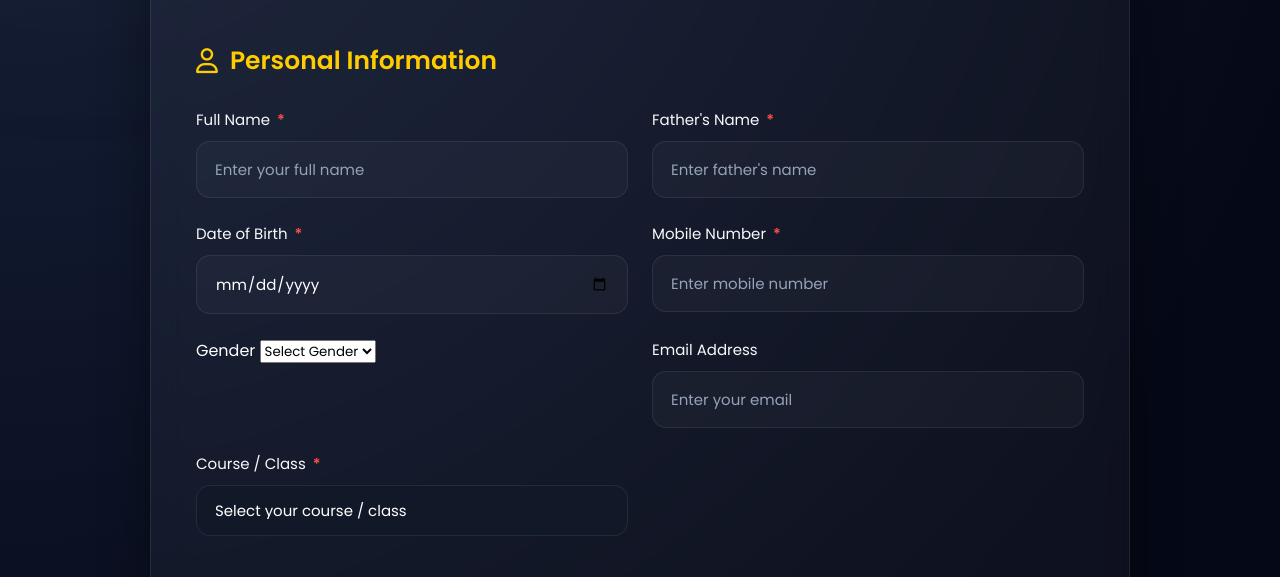
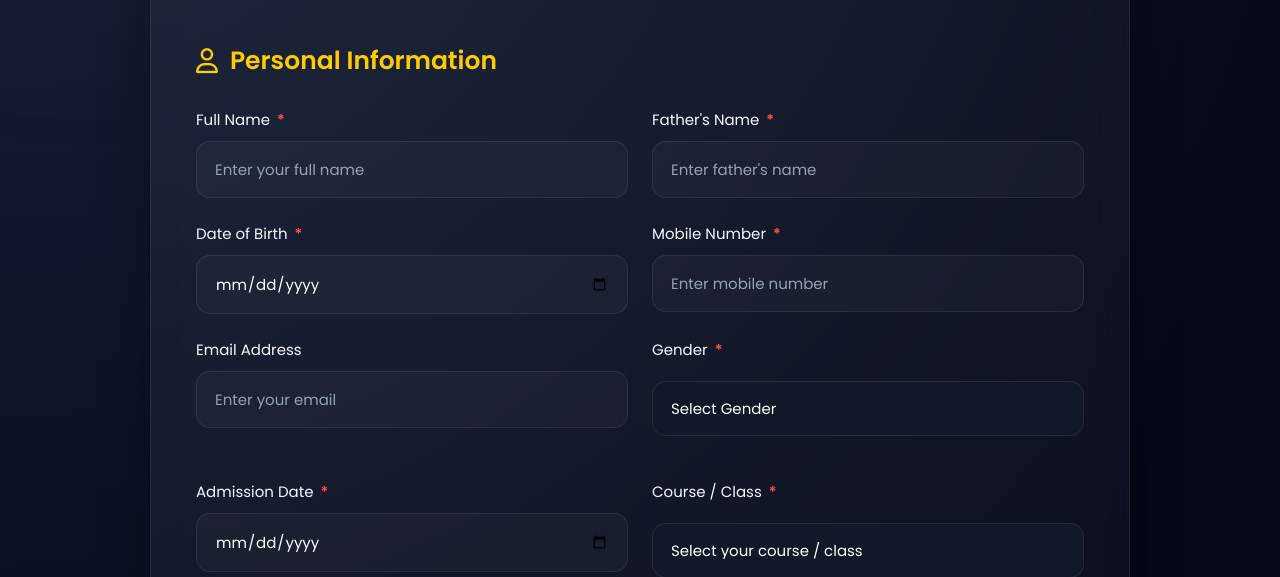
Before and after one commit to Punit-Debugger/JHRC, a website: page admission.html in a window 1280 px wide. Shown: the part 375-952 px from the top of the page. Drawn offline with Linux system fonts and the light colour scheme.

Commit message:
Fixed admission form UI and added gender/admission date

```diff
--- a/admission.html
+++ b/admission.html
@@ -44,7 +44,37 @@
     >
 
     <style>
+select {
 
+    width: 100%;
+
+    padding: 16px;
+
+    border-radius: 16px;
+
+    border: 1px solid rgba(255,255,255,0.08);
+
+    background: rgba(255,255,255,0.04);
+
+    color: white;
+
+    font-size: 18px;
+    height: 55px;
+    outline: none;
+
+    margin-top: 10px;
+
+    margin-bottom: 20px;
+
+    backdrop-filter: blur(10px);
+
+}
+
+select option {
+
+    color: black;
+
+}
         *{
 
             margin:0;
@@ -748,21 +778,35 @@
         >
 
     </div>
-<div class="form-group">
 
-    <label for="gender">
+    <div class="input-group">
 
+        <label>
+            Email Address
+        </label>
+
+        <input
+            type="email"
+            name="email"
+            placeholder="Enter your email"
+        >
+
+    </div>
+
+    <div class="input-group">
+
+        <label>
             Gender
-
+            <span class="required">*</span>
         </label>
 
         <select
-        id="gender"
             name="gender"
+            class="dark-select"
             required
         >
 
-        <option value="">
+            <option value="" disabled selected>
 
                 Select Gender
 
@@ -789,16 +833,18 @@
         </select>
 
     </div>
+
     <div class="input-group">
 
         <label>
-                            Email Address
+            Admission Date
+            <span class="required">*</span>
         </label>
 
         <input
-                            type="email"
-                            name="email"
-                            placeholder="Enter your email"
+            type="date"
+            name="admissionDate"
+            required
         >
 
     </div>
@@ -816,20 +862,28 @@
             name="course"
         >
 
-                            <option>
+            <option value="" disabled selected>
+
                 Select your course / class
+
             </option>
 
             <option>
+
                 Student
+
             </option>
 
             <option>
+
                 Faculty
+
             </option>
 
             <option>
+
                 Research Scholar
+
             </option>
 
         </select>
@@ -837,6 +891,7 @@
     </div>
 
 </div>
+
 
                 <div class="section-title">
 
```
Lines whose indentation alone changed are shown as unchanged.
